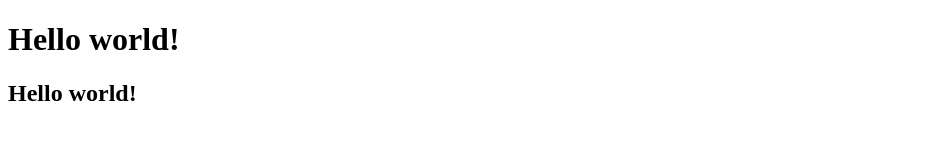
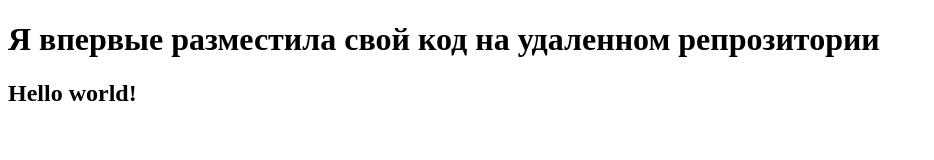
Before and after one commit to alinamolina/new-repo, a plain HTML site: page index.html in a window 1280 px wide. Shown: the whole page, without its empty margins (0-934 px from the left). Drawn offline with Linux system fonts and the light colour scheme.

Commit message:
new commit

```diff
--- a/index.html
+++ b/index.html
@@ -3,10 +3,10 @@
 <head>
     <meta charset="UTF-8">
     <meta name="viewport" content="width=device-width, initial-scale=1.0">
-    <title>Document</title>
+    <title>New git project</title>
 </head>
 <body>
-<h1>Hello world!</h1>
+<h1>Я впервые разместила свой код на удаленном репрозитории</h1>
 <h2>Hello world!</h2>
 </body>
 </html>
```
